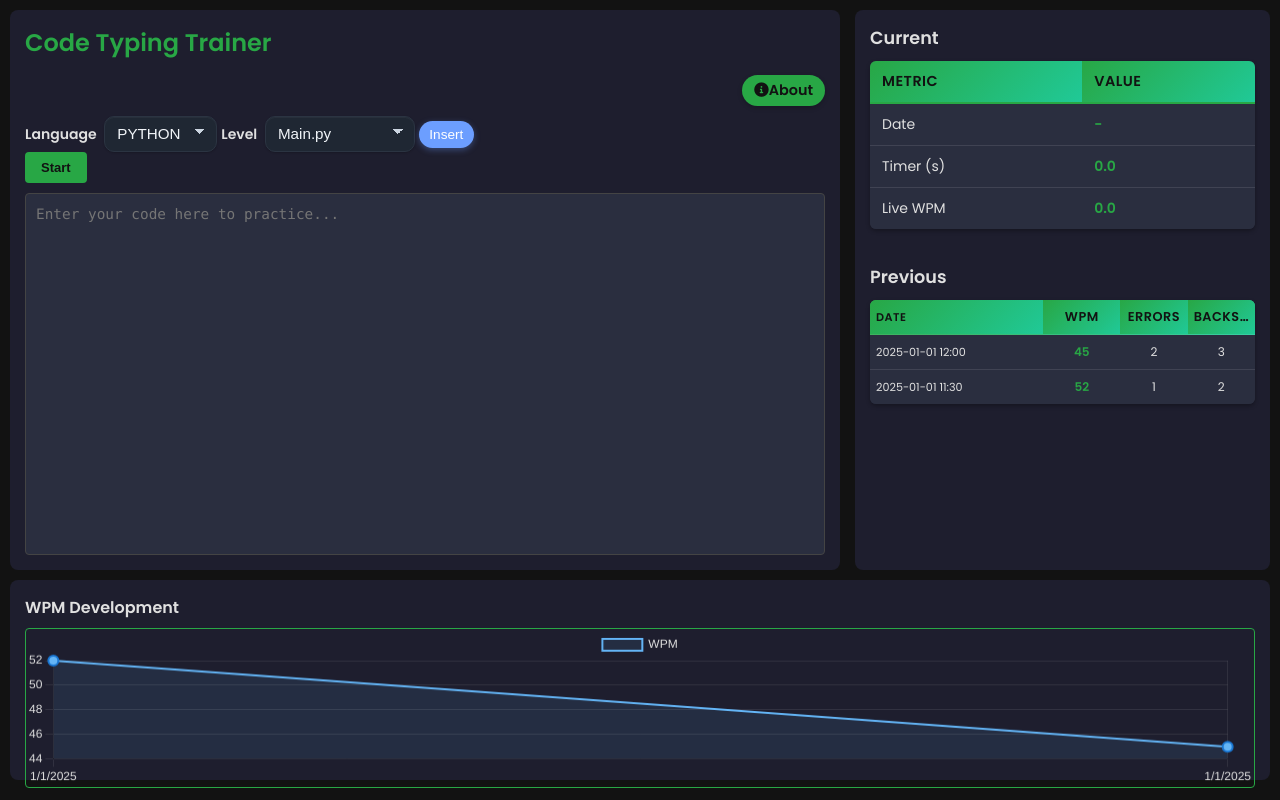
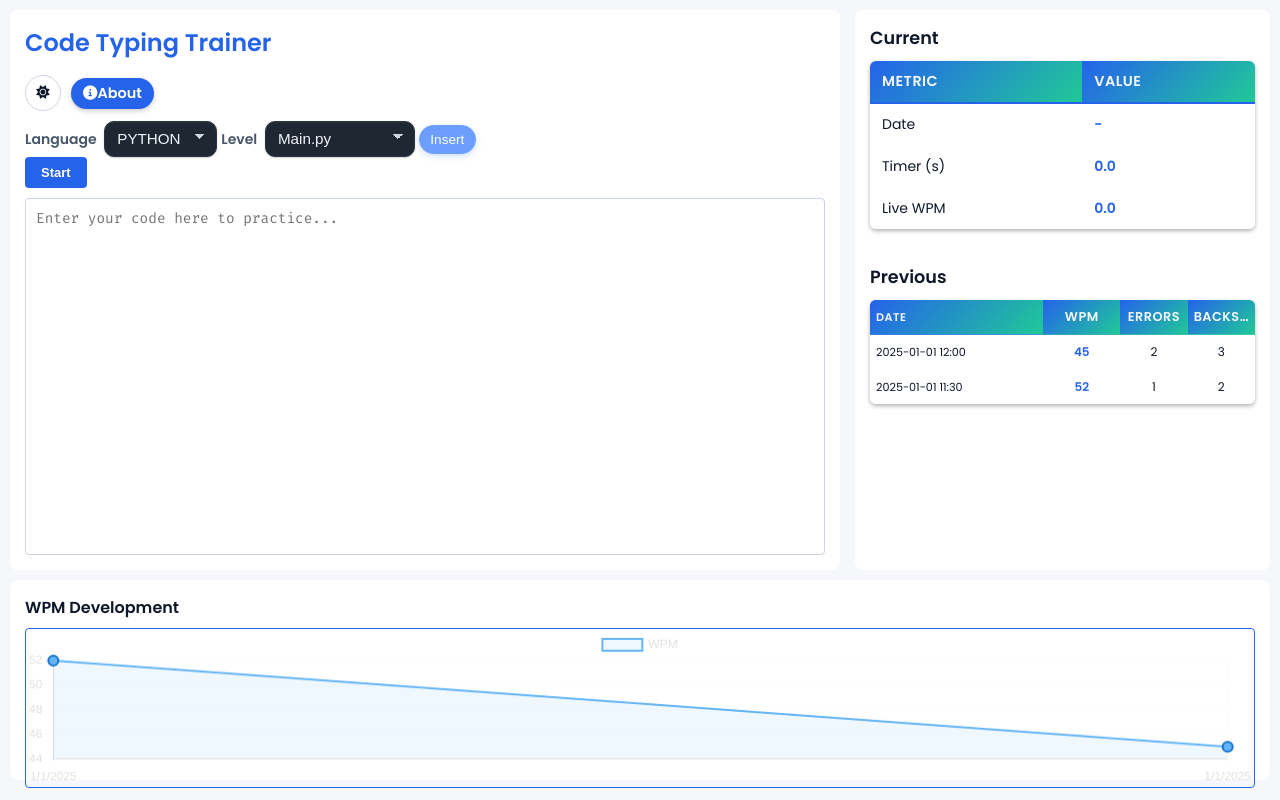
Before and after one commit to ahmadasmandar/code_typing_tranier, a Flask app: page / in a window 1280 px wide. Run offline with Flask 3, Linux system fonts and the light colour scheme; data that the repository does not hold is empty.

Commit message:
feat: create initial code typing trainer web app with dark/light themes

```diff
--- a/static/script.js
+++ b/static/script.js
@@ -23,6 +23,7 @@ document.addEventListener('DOMContentLoaded', () => {
   const liveWpmElem = document.getElementById('liveWpm');  // Element for displaying live WPM
   const progressBar = document.getElementById('progressBar'); // Progress indicator
   const summaryModal = document.getElementById('summaryModal'); // Results modal
+  const themeToggle = document.getElementById('themeToggle'); // Theme toggle button
 
   // State variables
   let code = '',              // The code to be typed
@@ -38,6 +39,54 @@ document.addEventListener('DOMContentLoaded', () => {
 
   // Audio context for error sound
   const audioCtx = new (window.AudioContext || window.webkitAudioContext)();
+
+  // --- Theme toggle (light/dark) ---
+  const THEME_KEY = 'ctt.theme';
+  function applyTheme(theme) {
+    const root = document.documentElement;
+    if (theme === 'light') {
+      root.setAttribute('data-theme', 'light');
+    } else {
+      root.removeAttribute('data-theme'); // dark is default
+    }
+  }
+
+  function updateThemeToggleIcon(theme) {
+    if (!themeToggle) return;
+    const icon = themeToggle.querySelector('i');
+    if (!icon) return;
+    // show moon in dark (click to go light), sun in light (click to go dark)
+    if (theme === 'light') {
+      icon.classList.remove('fa-moon');
+      icon.classList.add('fa-sun');
+      themeToggle.title = 'Switch to dark mode';
+    } else {
+      icon.classList.remove('fa-sun');
+      icon.classList.add('fa-moon');
+      themeToggle.title = 'Switch to light mode';
+    }
+  }
+
+  (function initTheme() {
+    let theme = localStorage.getItem(THEME_KEY);
+    if (!theme) {
+      // system preference fallback
+      const prefersLight = window.matchMedia && window.matchMedia('(prefers-color-scheme: light)').matches;
+      theme = prefersLight ? 'light' : 'dark';
+    }
+    applyTheme(theme);
+    updateThemeToggleIcon(theme);
+  })();
+
+  if (themeToggle) {
+    themeToggle.addEventListener('click', () => {
+      const isLight = document.documentElement.getAttribute('data-theme') === 'light';
+      const next = isLight ? 'dark' : 'light';
+      applyTheme(next);
+      localStorage.setItem(THEME_KEY, next);
+      updateThemeToggleIcon(next);
+    });
+  }
 
   // Simple code templates by language/level (fallback if JSON not found)
   const CODE_TEMPLATES = {
--- a/static/style.css
+++ b/static/style.css
@@ -2,10 +2,31 @@
   --bg: #121212;
   --panel-bg: #1e1e2e;
   --panel-bg2: #2a2e3f;
-  --text: #e0e0e0;
+  --text: #f1f5f9;
   --accent: #28a745;
   --cursor: #FFEB3B; /* Yellow cursor color */
   --error: #FF204E;
+  --border: #2c2f3a;
+  --panel: #1f2432;
+  --panel-hover: #232a3a;
+  --muted: #9aa6b2;
+  --text-secondary: #c7cbd4;
+}
+
+/* Light theme overrides */
+:root[data-theme="light"] {
+  --bg: #f5f7fb;
+  --panel-bg: #ffffff;
+  --panel-bg2: #ffffff; /* increase contrast in code areas */
+  --text: #0f172a;      /* darker text for readability */
+  --accent: #2563eb;
+  --cursor: #dc2626;
+  --error: #b91c1c;
+  --border: #cbd5e1;    /* slightly darker border for definition */
+  --panel: #ffffff;
+  --panel-hover: #f8fafc;
+  --muted: #475569;
+  --text-secondary: #334155;
 }
 
 * {
@@ -378,6 +399,14 @@ body {
   font-size: 14px;
 }
 
+/* Code font for code areas */
+textarea#codeInput,
+pre#codeDisplay,
+code, kbd, samp {
+  font-family: 'Fira Code', ui-monospace, SFMono-Regular, Menlo, Monaco, Consolas, "Liberation Mono", "Courier New", monospace;
+  font-variant-ligatures: contextual;
+}
+
 /* Container using percentage of viewport height */
 .container {
   height: 70vh;
@@ -402,6 +431,33 @@ body {
   margin-bottom: 15px;
   font-size: 1.5rem;
 }
+
+/* Header actions */
+.nav-links {
+  display: flex;
+  align-items: center;
+  gap: 10px;
+}
+
+.theme-toggle {
+  display: inline-flex;
+  align-items: center;
+  justify-content: center;
+  width: 36px;
+  height: 36px;
+  border-radius: 999px;
+  border: 1px solid var(--border);
+  background: var(--panel-bg2);
+  color: var(--text);
+  cursor: pointer;
+}
+
+.theme-toggle:hover {
+  background: var(--panel-hover);
+}
+
+/* Dim skipped comment characters */
+.commentSkip { opacity: 0.5; }
 
 .chart-container {
   background: var(--panel-bg);
@@ -437,7 +493,7 @@ textarea {
   flex: 1;
   background: var(--panel-bg2);
   color: var(--text);
-  border: 1px solid #444;
+  border: 1px solid var(--border);
   border-radius: 4px;
   padding: 10px;
   font-size: 0.9rem;
@@ -457,7 +513,7 @@ textarea {
 }
 
 .about-link {
-  color: var(--bg);
+  color: #ffffff;
   background-color: var(--accent);
   text-decoration: none;
   font-size: 0.9rem;
@@ -481,7 +537,7 @@ textarea {
 
 .btn-row button {
   background: var(--accent);
-  color: var(--bg);
+  color: #ffffff;
   border: none;
   padding: 8px 16px;
   margin-right: 8px;
@@ -515,7 +571,7 @@ textarea {
 pre#codeDisplay {
   flex: 1;
   background: var(--panel-bg2);
-  border: 1px solid #444;
+  border: 1px solid var(--border);
   border-radius: 4px;
   padding: 10px;
   font-size: 0.9rem;
--- a/templates/index.html
+++ b/templates/index.html
@@ -6,6 +6,7 @@
   <link rel="icon" href="{{ url_for('static', filename='fav.ico') }}" type="image/x-icon">
   <link rel="shortcut icon" href="{{ url_for('static', filename='fav.ico') }}" type="image/x-icon">
   <link href="https://fonts.googleapis.com/css2?family=Poppins:wght@400;600&display=swap" rel="stylesheet">
+  <link href="https://fonts.googleapis.com/css2?family=Fira+Code:wght@400;600&display=swap" rel="stylesheet">
   <link rel="stylesheet" href="https://cdnjs.cloudflare.com/ajax/libs/font-awesome/6.0.0/css/all.min.css">
   <link rel="stylesheet" href="{{ url_for('static', filename='style.css') }}">
 </head>
@@ -14,6 +15,9 @@
     <div class="left-panel">
       <h1>Code Typing Trainer</h1>
       <div class="nav-links">
+        <button id="themeToggle" class="theme-toggle" title="Toggle light/dark">
+          <i class="fa fa-moon"></i>
+        </button>
         <a href="/about" class="about-link"><i class="fas fa-info-circle"></i> About</a>
       </div>
 
```
